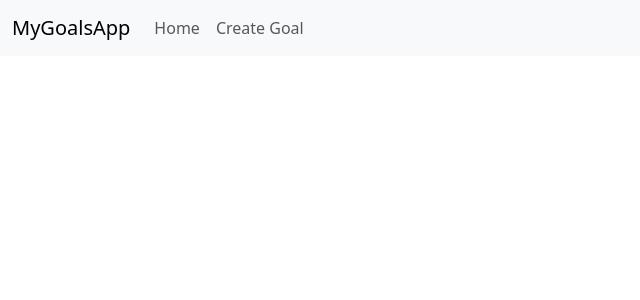
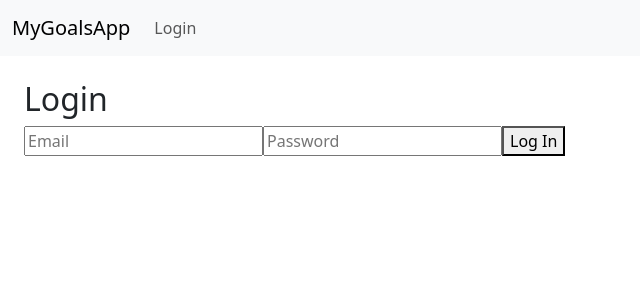
Before and after one commit to michelin19m/goals_frontend, a React (Create React App) app: page /login in a window 1280 px wide. Shown: the top 300 px of the page, without its empty margins (0-640 px from the left). Built offline with nearby package versions, Linux system fonts and the light colour scheme.

Commit message:
Implemented login feature

```diff
--- a/src/App.js
+++ b/src/App.js
@@ -1,15 +1,22 @@
 import React from 'react';
-import { BrowserRouter as Router, Route, Link, Routes } from 'react-router-dom';
+import { Route, Link, Routes, Navigate } from 'react-router-dom';
 import GoalsList from './components/GoalsList';
 import GoalDetail from './components/GoalDetail';
 import CreateGoalForm from './components/CreateGoalForm';
 import AddStatForm from './components/AddStatForm';
+import Login from './components/Login';
+import { useAuth } from './context/AuthContext';
 import 'bootstrap/dist/css/bootstrap.min.css';
 
 
 function App() {
+  const { currentUser, logout } = useAuth();
+
+  const handleLogout = () => {
+    logout();
+  };
+
   return (
-    <Router>
     <div className="App">
       <nav className="navbar navbar-expand-lg navbar-light bg-light">
         <div className="container-fluid">
@@ -19,26 +26,37 @@ function App() {
           </button>
           <div className="collapse navbar-collapse" id="navbarNav">
             <ul className="navbar-nav">
+              {currentUser ? (
+                <>
                   <li className="nav-item">
                     <Link className="nav-link" to="/">Home</Link>
                   </li>
                   <li className="nav-item">
                     <Link className="nav-link" to="/create-goal">Create Goal</Link>
                   </li>
+                  <li className="nav-item">
+                    <button className="nav-link btn" onClick={handleLogout}>Logout</button>
+                  </li>
+                </>
+              ) : (
+                <li className="nav-item">
+                  <Link className="nav-link" to="/login">Login</Link>
+                </li>
+              )}
             </ul>
           </div>
         </div>
       </nav>
       <div className='p-4'>
         <Routes>
-            <Route path="/" element={<GoalsList />} exact />
-            <Route path="/create-goal" element={<CreateGoalForm />} />
-            <Route path="/goals/:goalId" element={<GoalDetail />} />
-            <Route path="/goals/:goalId/add-stat" element={<AddStatForm />} />
+          <Route path="/" element={currentUser ? <GoalsList /> : <Navigate to="/login" />} exact />
+          <Route path="/login" element={<Login />} />
+          <Route path="/create-goal" element={currentUser ? <CreateGoalForm /> : <Navigate to="/login" />} />
+          <Route path="/goals/:goalId" element={currentUser ? <GoalDetail /> : <Navigate to="/login" />} />
+          <Route path="/goals/:goalId/add-stat" element={currentUser ? <AddStatForm /> : <Navigate to="/login" />} />
         </Routes>
       </div>
     </div>
-    </Router>
   );
 }
 
--- a/src/components/AddStatForm.js
+++ b/src/components/AddStatForm.js
@@ -1,5 +1,5 @@
 import React, { useState } from 'react';
-import axios from 'axios';
+import httpClient from './utils/httpClient';
 import { useParams, useNavigate } from 'react-router-dom';
 
 const AddStatForm = () => {
@@ -11,7 +11,7 @@ const AddStatForm = () => {
   const handleSubmit = async (event) => {
     event.preventDefault();
     try {
-      await axios.post(`http://localhost:3000/goals/${goalId}/stats`, {
+      await httpClient.post(`${process.env.REACT_APP_BACKEND_URL}/goals/${goalId}/stats`, {
         stat: {
           recorded_date: recordedDate,
           progress_value: parseInt(progressValue, 10),
--- a/src/components/CreateGoalForm.js
+++ b/src/components/CreateGoalForm.js
@@ -1,5 +1,5 @@
 import React, { useState } from 'react';
-import axios from 'axios';
+import httpClient from './utils/httpClient';
 
 const CreateGoalForm = () => {
   const [description, setDescription] = useState('');
@@ -11,7 +11,7 @@ const CreateGoalForm = () => {
   const handleSubmit = async (event) => {
     event.preventDefault();
     try {
-      await axios.post('http://localhost:3000/goals', {
+      await httpClient.post(`${process.env.REACT_APP_BACKEND_URL}/goals`, {
         goal: {
           description,
           short_desc: shortDesc,
--- a/src/components/GoalDetail.js
+++ b/src/components/GoalDetail.js
@@ -1,5 +1,5 @@
 import React, { useEffect, useState } from 'react';
-import axios from 'axios';
+import httpClient from './utils/httpClient';
 import { Link, useParams } from 'react-router-dom';
 import ChartComponent from './ChartComponent';
 
@@ -11,10 +11,10 @@ const GoalDetail = () => {
   useEffect(() => {
     const fetchGoalDetails = async () => {
       try {
-        const goalResponse = await axios.get(`http://localhost:3000/goals/${goalId}`);
+        const goalResponse = await httpClient.get(`${process.env.REACT_APP_BACKEND_URL}/goals/${goalId}`);
         setGoal(goalResponse.data);
 
-        const statsResponse = await axios.get(`http://localhost:3000/goals/${goalId}/stats`);
+        const statsResponse = await httpClient.get(`${process.env.REACT_APP_BACKEND_URL}/goals/${goalId}/stats`);
         setStats(statsResponse.data);
       } catch (error) {
         console.error('Error fetching goal details or stats:', error);
@@ -26,7 +26,7 @@ const GoalDetail = () => {
 
   const deleteStat = async (statId) => {
     try {
-      await axios.delete(`http://localhost:3000/goals/${goalId}/stats/${statId}`);
+      await httpClient.delete(`${process.env.REACT_APP_BACKEND_URL}/goals/${goalId}/stats/${statId}`);
       const updatedStats = stats.filter(stat => stat.id !== statId);
       setStats(updatedStats);
       alert('Stat deleted successfully!');
--- a/src/components/GoalsList.js
+++ b/src/components/GoalsList.js
@@ -1,5 +1,5 @@
 import React, { useEffect, useState } from 'react';
-import axios from 'axios';
+import httpClient from './utils/httpClient';
 import { Link } from 'react-router-dom';
 import { Bar } from 'react-chartjs-2';
 import 'chart.js/auto';
@@ -10,7 +10,7 @@ const GoalsList = () => {
 
   useEffect(() => {
     const fetchGoals = async () => {
-      const response = await axios.get('http://localhost:3000/goals');
+      const response = await httpClient.get(`${process.env.REACT_APP_BACKEND_URL}/goals`);
       const fetchedGoals = response.data;
       setGoals(fetchedGoals);
 
--- /dev/null
+++ b/src/components/Login.js
@@ -0,0 +1,44 @@
+import React, { useState } from 'react';
+import { useAuth } from '../context/AuthContext';
+import { useNavigate } from 'react-router-dom';
+
+export default function Login() {
+  const [email, setEmail] = useState('');
+  const [password, setPassword] = useState('');
+  const { login } = useAuth();
+  const navigate = useNavigate();
+  const [error, setError] = useState('');
+
+  const handleSubmit = async (e) => {
+    e.preventDefault();
+    try {
+      setError('');
+      await login(email, password);
+      navigate('/');
+    } catch {
+      setError('Failed to log in');
+    }
+  };
+
+  return (
+    <div>
+      <h2>Login</h2>
+      {error && <alert variant="danger">{error}</alert>}
+      <form onSubmit={handleSubmit}>
+        <input
+          type="email"
+          placeholder="Email"
+          value={email}
+          onChange={(e) => setEmail(e.target.value)}
+        />
+        <input
+          type="password"
+          placeholder="Password"
+          value={password}
+          onChange={(e) => setPassword(e.target.value)}
+        />
+        <button type="submit">Log In</button>
+      </form>
+    </div>
+  );
+}
--- /dev/null
+++ b/src/components/utils/httpClient.js
@@ -0,0 +1,20 @@
+import axios from 'axios';
+
+const httpClient = axios.create({
+  baseURL: 'http://localhost:3000', // Your API base URL
+});
+
+httpClient.interceptors.request.use(
+  (config) => {
+    const token = JSON.parse(localStorage.getItem('user'))?.token;
+    if (token) {
+      config.headers['Authorization'] = `Bearer ${token}`;
+    }
+    return config;
+  },
+  (error) => {
+    return Promise.reject(error);
+  }
+);
+
+export default httpClient;
--- /dev/null
+++ b/src/context/AuthContext.js
@@ -0,0 +1,44 @@
+import React, { createContext, useContext, useState, useEffect } from 'react';
+import axios from 'axios';
+
+const AuthContext = createContext();
+
+export function useAuth() {
+  return useContext(AuthContext);
+}
+
+export const AuthProvider = ({ children }) => {
+  const [currentUser, setCurrentUser] = useState(null);
+  const [loading, setLoading] = useState(true);
+
+  useEffect(() => {
+    const user = JSON.parse(localStorage.getItem('user'));
+    if (user) {
+      setCurrentUser(user);
+    }
+    setLoading(false);
+  }, []);
+
+  const login = async (email, password) => {
+    const response = await axios.post('http://localhost:3000/auth/login', { email, password });
+    localStorage.setItem('user', JSON.stringify(response.data));
+    setCurrentUser(response.data);
+  };
+
+  const logout = () => {
+    localStorage.removeItem('user');
+    setCurrentUser(null);
+  };
+
+  const value = {
+    currentUser,
+    login,
+    logout,
+  };
+
+  return (
+    <AuthContext.Provider value={value}>
+      {!loading && children}
+    </AuthContext.Provider>
+  );
+};
--- a/src/index.js
+++ b/src/index.js
@@ -1,17 +1,16 @@
 import React from 'react';
 import ReactDOM from 'react-dom/client';
-import './index.css';
 import App from './App';
-import reportWebVitals from './reportWebVitals';
+import { BrowserRouter } from 'react-router-dom';
+import { AuthProvider } from './context/AuthContext';
 
 const root = ReactDOM.createRoot(document.getElementById('root'));
 root.render(
   <React.StrictMode>
-    <App />
+    <BrowserRouter>
+      <AuthProvider>
+        <App />
+      </AuthProvider>
+    </BrowserRouter>
   </React.StrictMode>
 );
-
-// If you want to start measuring performance in your app, pass a function
-// to log results (for example: reportWebVitals(console.log))
-// or send to an analytics endpoint. Learn more: https://bit.ly/CRA-vitals
-reportWebVitals();
```
Also changed, not shown: 1 other file (tests, documents, lock files or other folders). Lines whose indentation alone changed are shown as unchanged.
